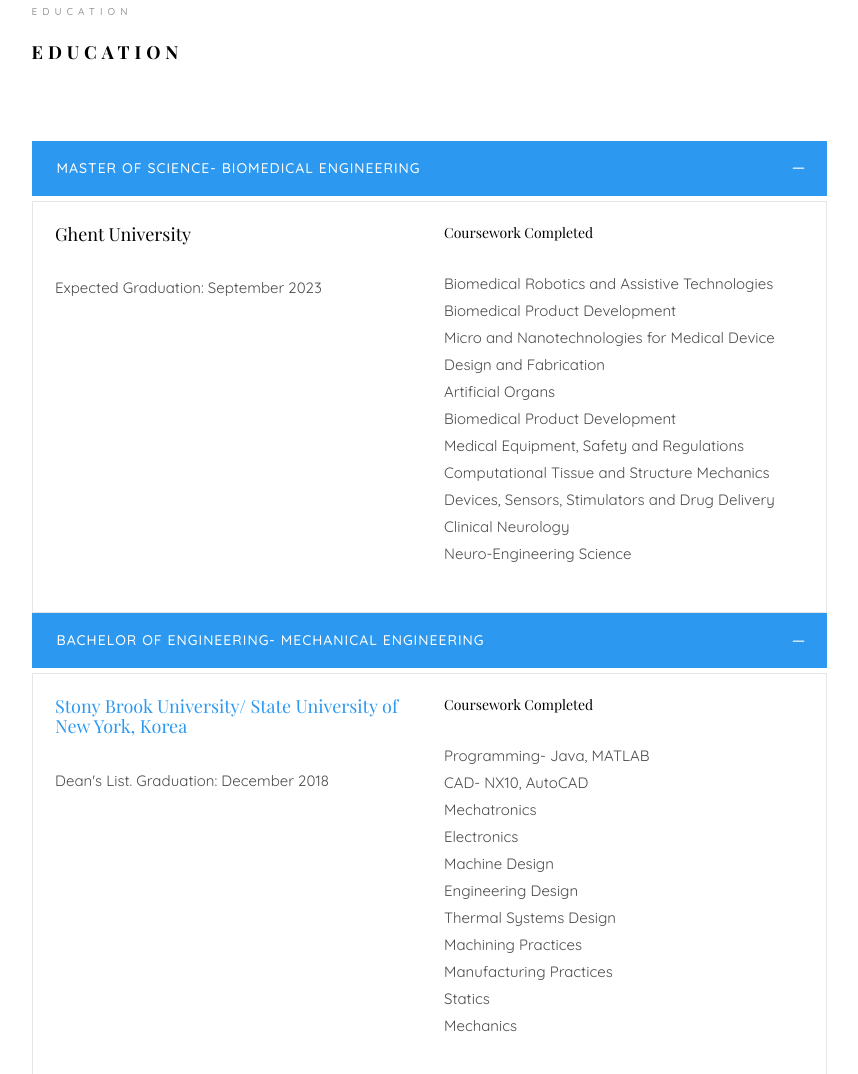
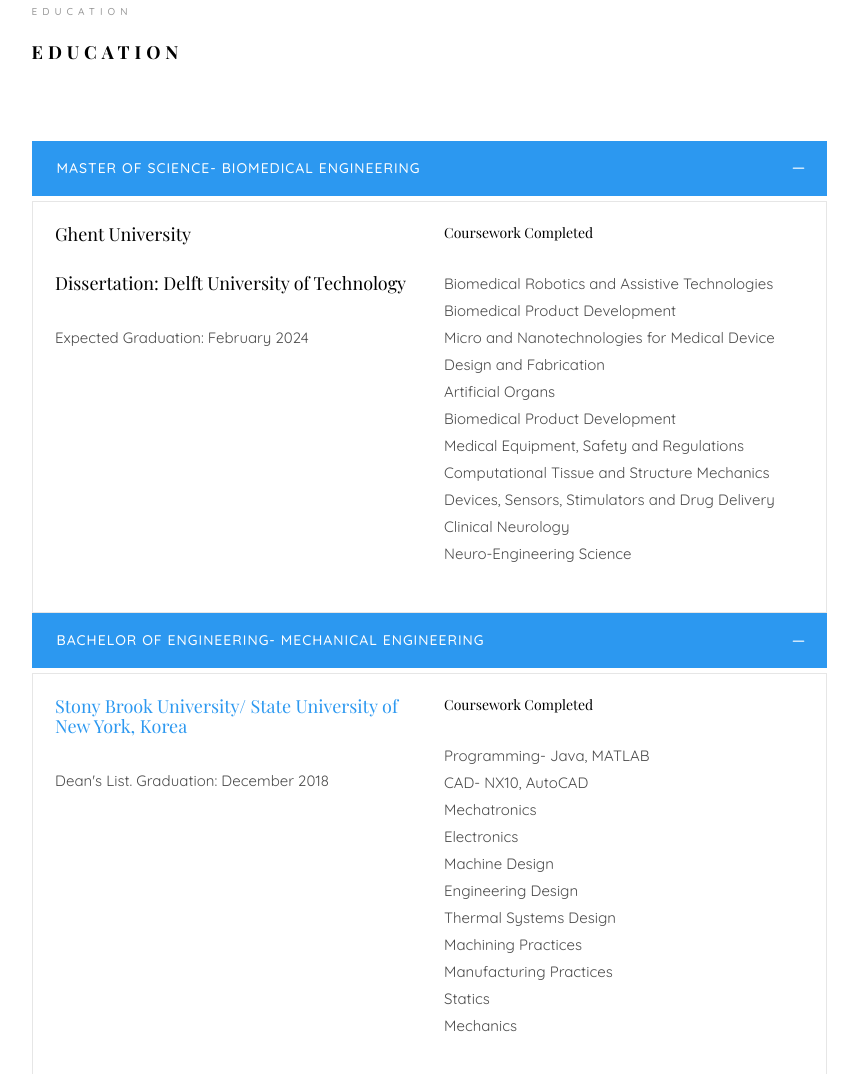
Before and after one commit to smudje/smudje.github.io, a plain HTML site: page index.html in a window 1280 px wide. Shown: the part 2597-3671 px from the top of the page, without its empty margins (361-1219 px from the left). Drawn offline with nearby package versions, Linux system fonts and the light colour scheme; files whose address does not match are found by name; a web font is replaced by a local one.

Commit message:
Add files via upload

```diff
--- a/index.html
+++ b/index.html
@@ -227,7 +227,8 @@
 									            <div class="row">
 										      		<div class="col-md-6">
 														  <a href="https://www.ugent.be/en"target="_blank"><h4>Ghent University</h4></a>
-														  <p>Expected Graduation: September 2023</p>
+														  <a href="https://www.tudelft.nl/en/"target="_blank"><h4>Dissertation: Delft University of Technology</h4></a>
+														  <p>Expected Graduation: February 2024</p>
 										      		</div>
 										      		<div class="col-md-6">
 														<a href="https://studiekiezer.ugent.be/master-of-science-in-biomedical-engineering-en/programma/2022"target="_blank"><h5>Coursework Completed</h5></a>
```
